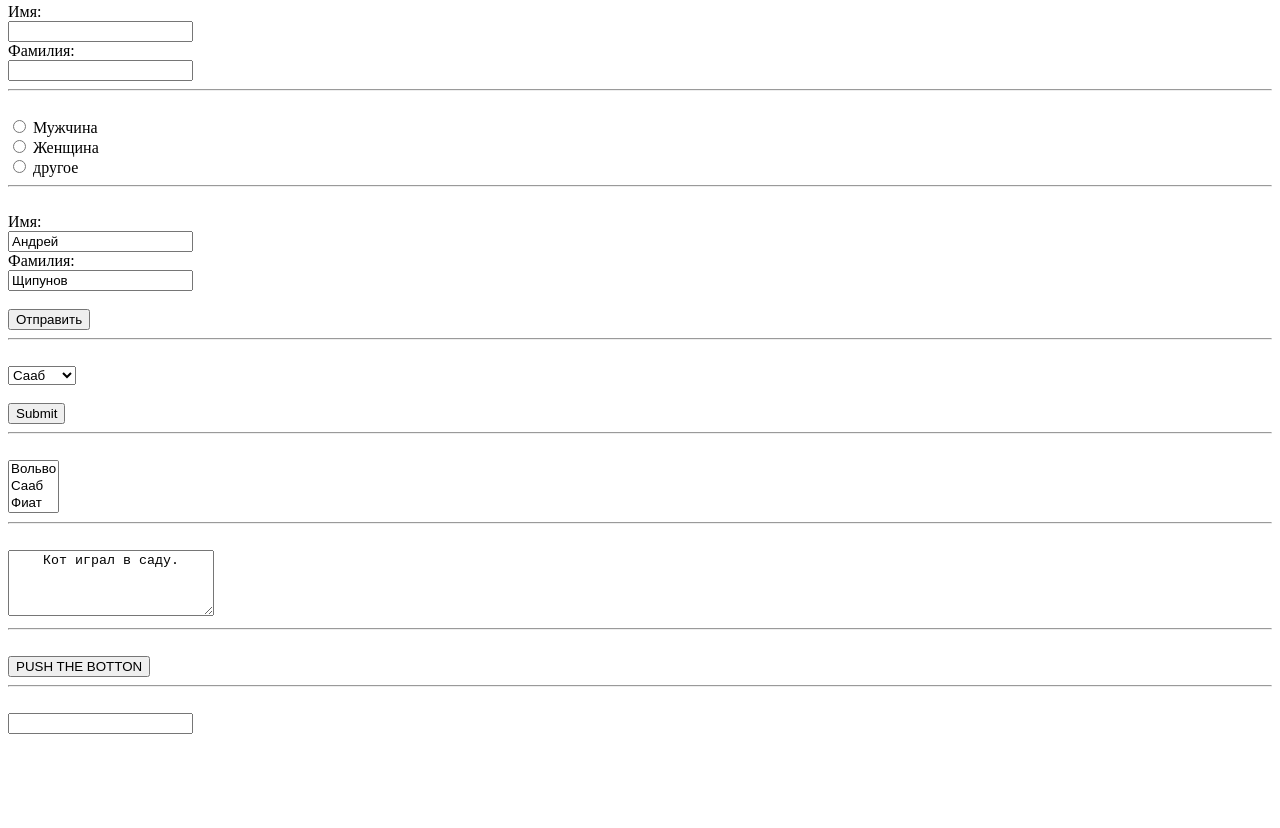
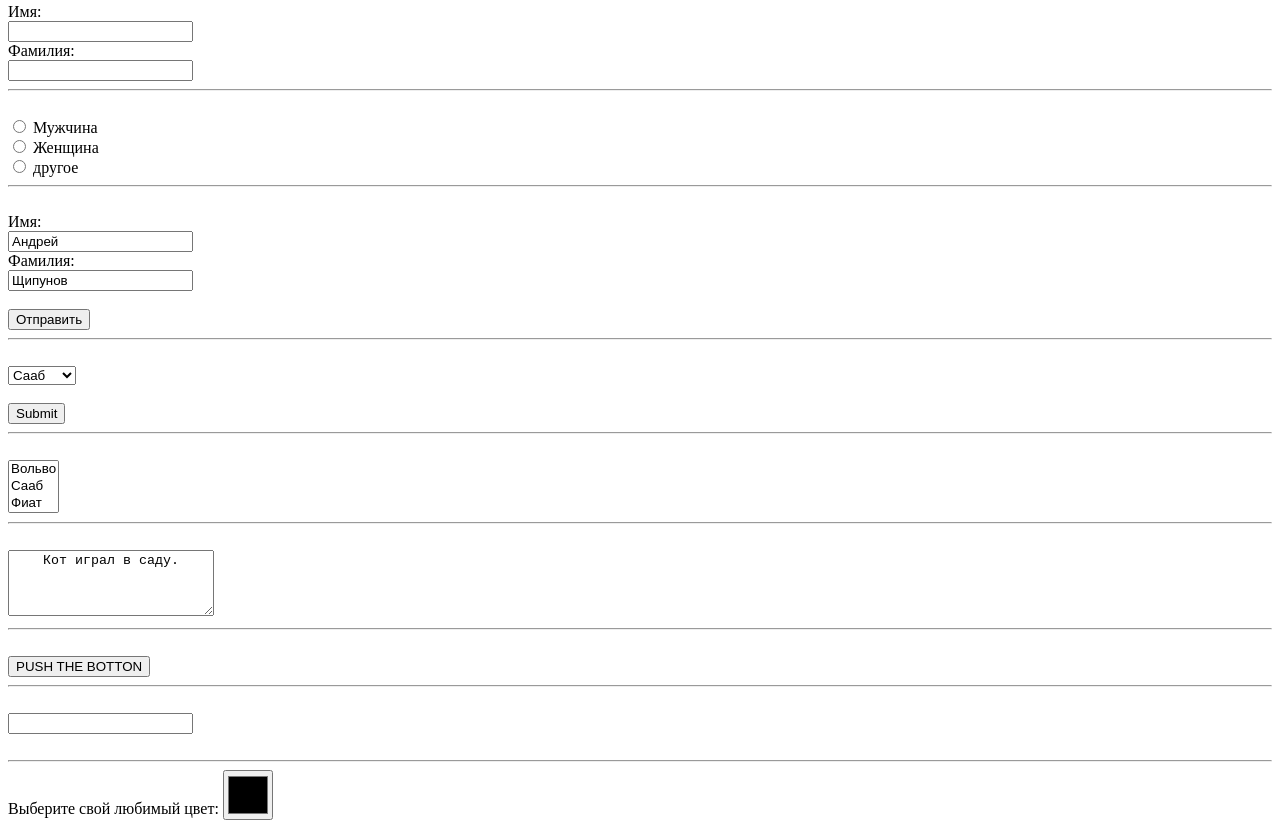
Before and after one commit to Serg-28/schoolsw3, a plain HTML site: page index.html in a window 1280 px wide. Shown: the part 397-1225 px from the top of the page. Before the commit the page ends 1139 px from the top, so only its background shows below. Drawn offline with Linux system fonts and the light colour scheme.

Commit message:
feat: add form with color input type

```diff
--- a/index.html
+++ b/index.html
@@ -106,6 +106,12 @@
     <option value="Safari">
   </datalist>
 </form>
+<br>
+<hr>
+<form>
+  <label for="favcolor">Выберите свой любимый цвет:</label>
+  <input style="width: 50px; height: 50px;" type="color" id="favcolor" name="favcolor">
+</form>
 
 </body>
 </html>
```
